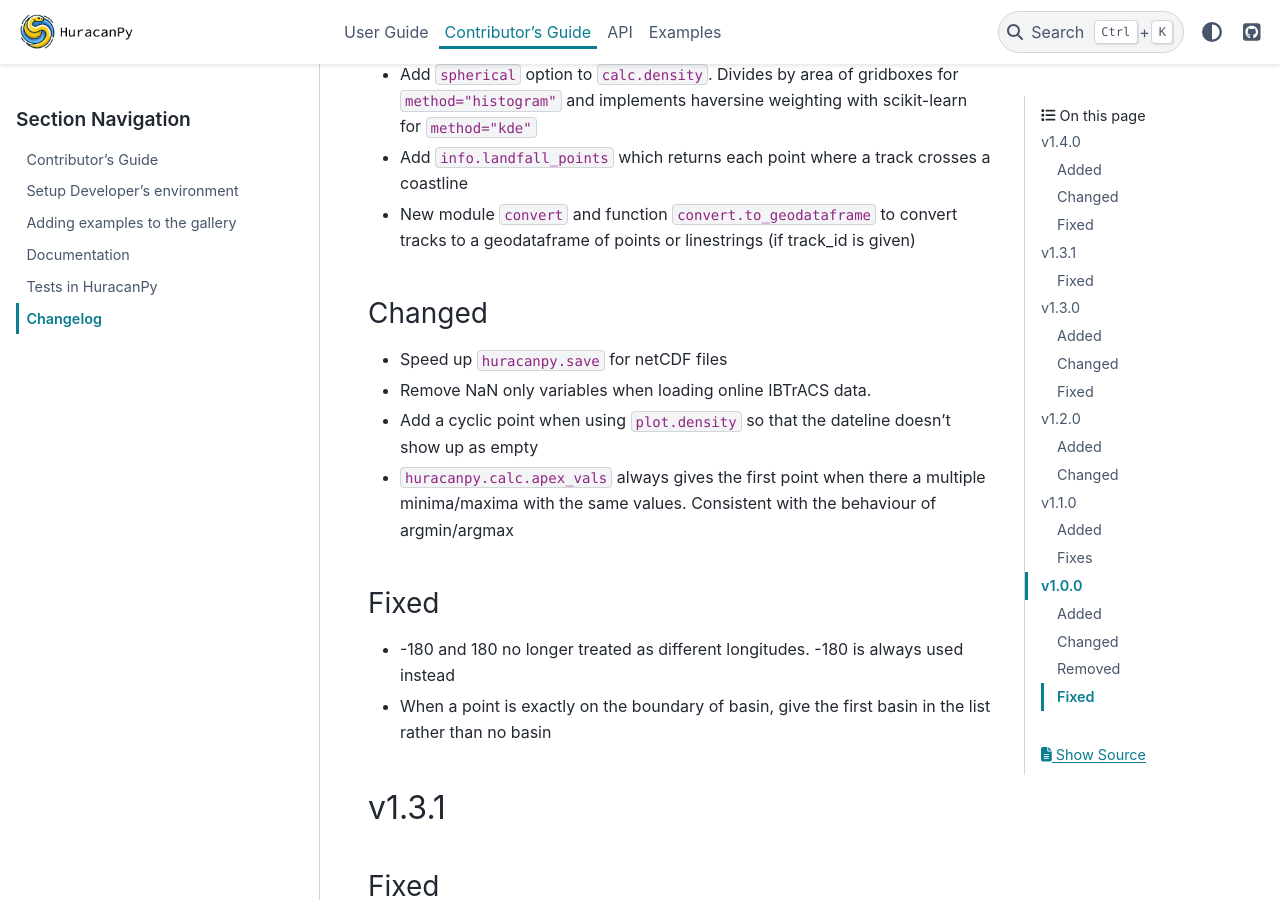
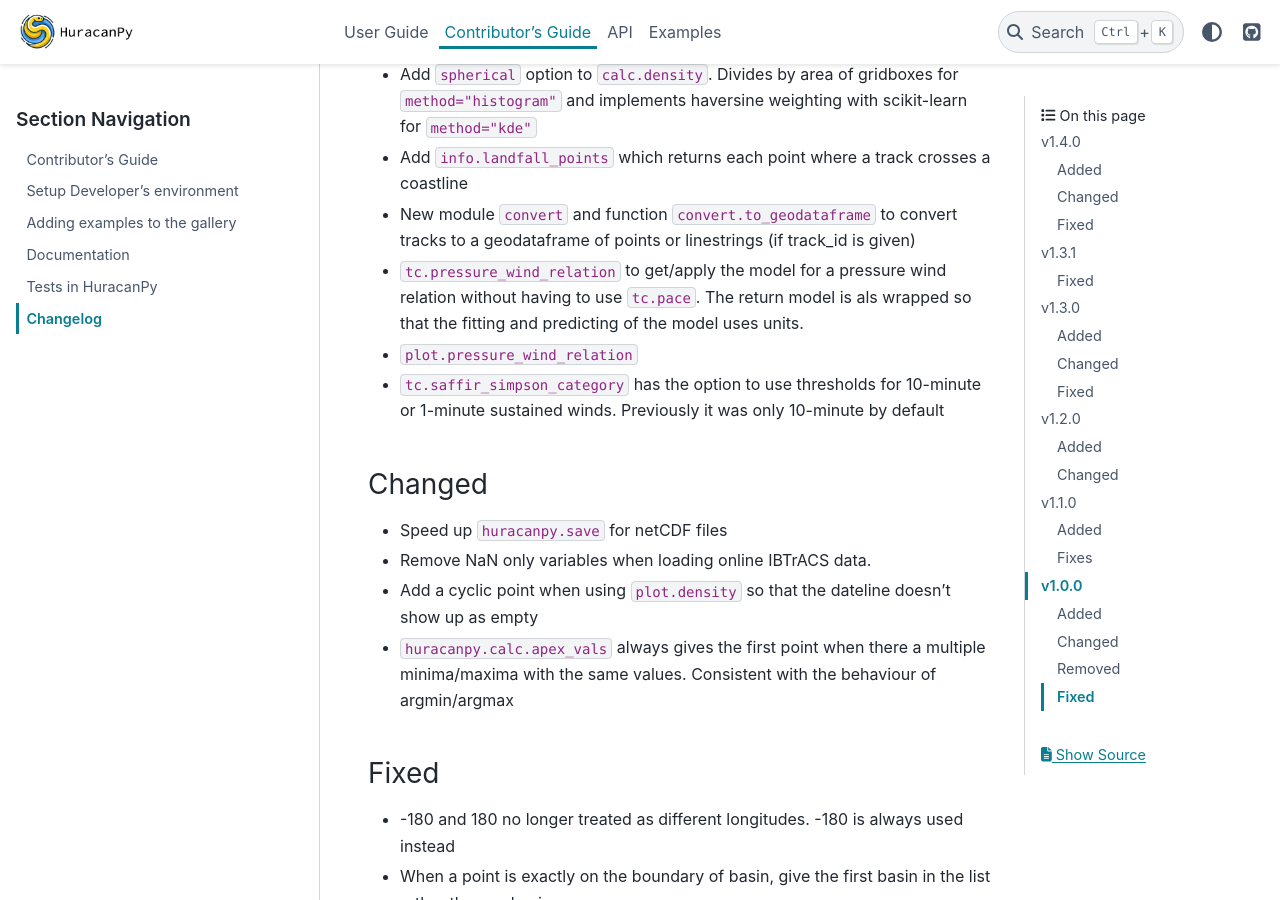
Before and after one commit to Huracan-project/huracanpy, a Sphinx documentation site: the page built from docs/dev_guide/changelog.md, in a window 1280 px wide and 900 px high, scrolled down 1000 px. Built offline with Sphinx 7.4.7 and the PyData theme 0.15.4, drawn with Linux system fonts in a browser that asks for light colours.

Commit message:
Update changelog

```diff
--- a/docs/dev_guide/changelog.md
+++ b/docs/dev_guide/changelog.md
@@ -23,6 +23,9 @@ and this project adheres to [Semantic Versioning](https://semver.org/spec/v2.0.0
 - Add `spherical` option to `calc.density`. Divides by area of gridboxes for `method="histogram"` and implements haversine weighting with scikit-learn for `method="kde"`
 - Add `info.landfall_points` which returns each point where a track crosses a coastline
 - New module `convert` and function `convert.to_geodataframe` to convert tracks to a geodataframe of points or linestrings (if track_id is given)
+- `tc.pressure_wind_relation` to get/apply the model for a pressure wind relation without having to use `tc.pace`. The return model is als wrapped so that the fitting and predicting of the model uses units.
+- `plot.pressure_wind_relation`
+- `tc.saffir_simpson_category` has the option to use thresholds for 10-minute or 1-minute sustained winds. Previously it was only 10-minute by default
 
 ### Changed
 - Speed up `huracanpy.save` for netCDF files
```
